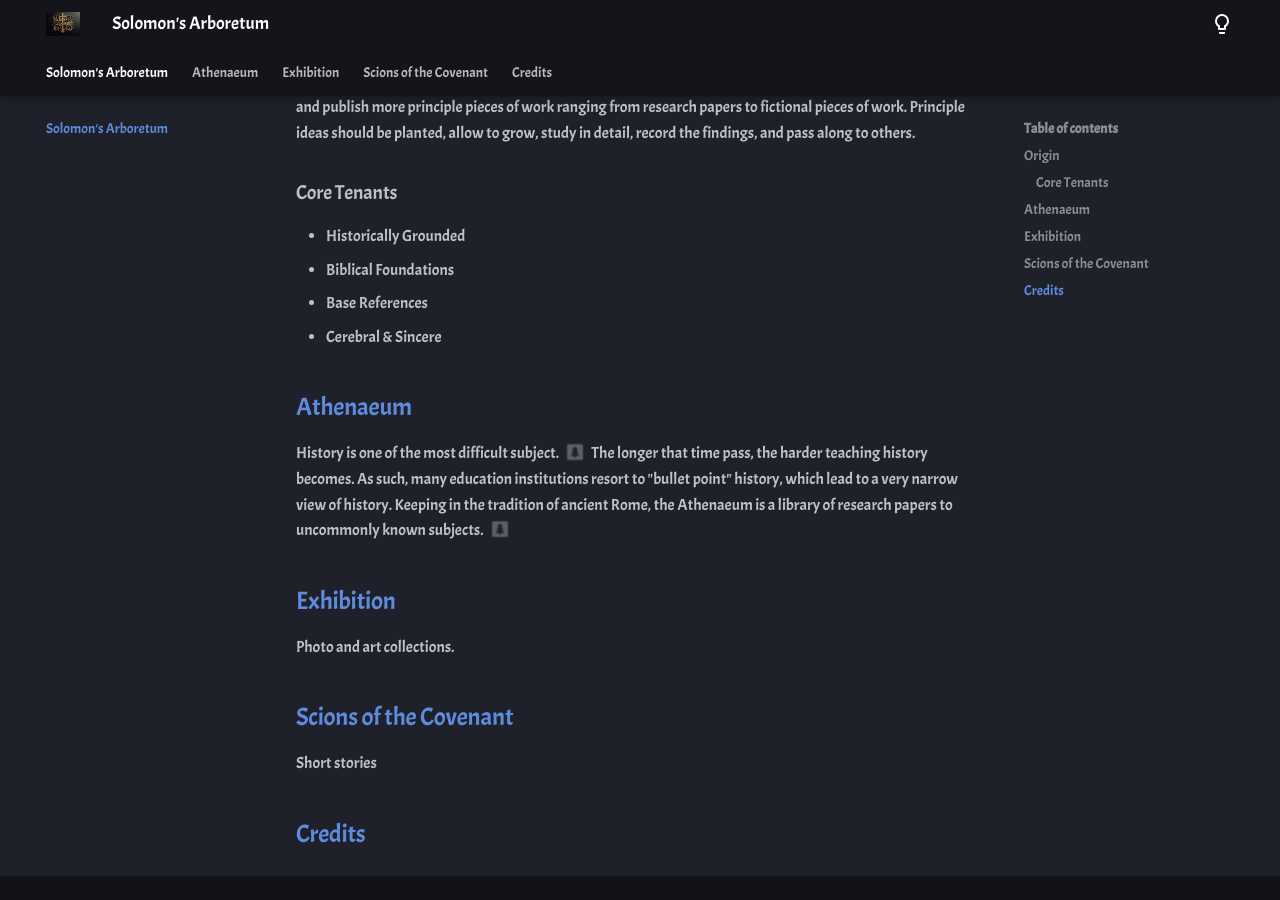
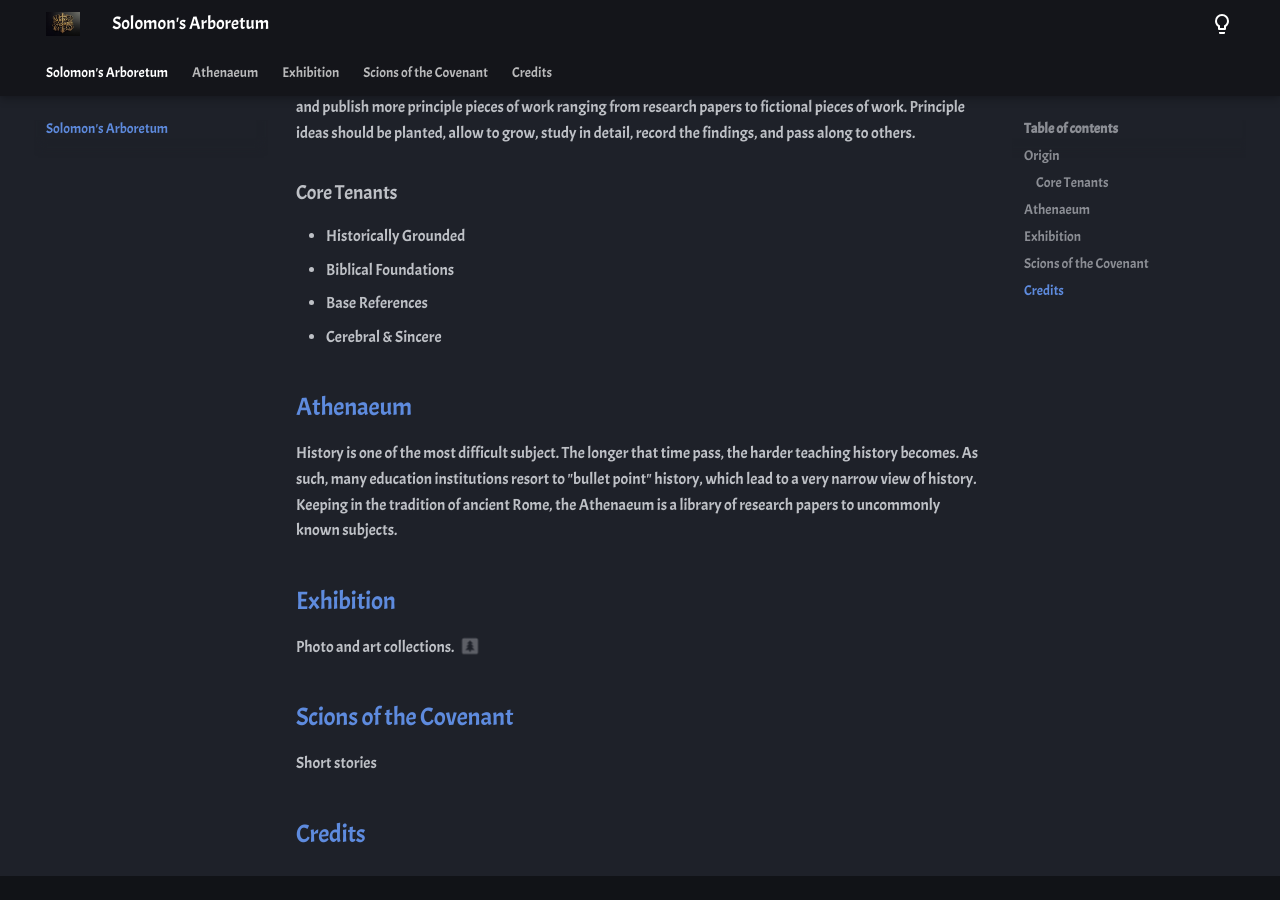
Before and after one commit to gamefreakcabe/solomons-arboretum, an MkDocs documentation site: the page built from docs/index.md, in a window 1280 px wide and 900 px high, scrolled down 767 px. Built offline with MkDocs 1.6.1 and Material for MkDocs 9.7.7, drawn with Linux system fonts in a browser that asks for light colours; part of the change alters nothing that is shown.

```diff
--- a/docs/index.md
+++ b/docs/index.md
@@ -14,15 +14,14 @@ Solomon's Arboretum started in 2025 as a response to the shift in society where
 
 ## [Athenaeum](./athen/index.md)
 
-History is one of the most difficult subject. (1) The longer that time pass, the harder teaching history becomes. As such, many education institutions resort to "bullet point" history, which lead to a very narrow view of history. Keeping in the tradition of ancient Rome, the Athenaeum is a library of research papers to uncommonly known subjects. (2)
-{ .annotate }
-
-1.  I'm an annotation!
-2.  Another one
+History is one of the most difficult subject. The longer that time pass, the harder teaching history becomes. As such, many education institutions resort to "bullet point" history, which lead to a very narrow view of history. Keeping in the tradition of ancient Rome, the Athenaeum is a library of research papers to uncommonly known subjects.
 
 ## [Exhibition](./exhibition/index.md)
 
-Photo and art collections.
+Photo and art collections. (1)
+{ .annotate }
+
+1. More to come
 
 ## [Scions of the Covenant](./sotc/index.md)
 
```
